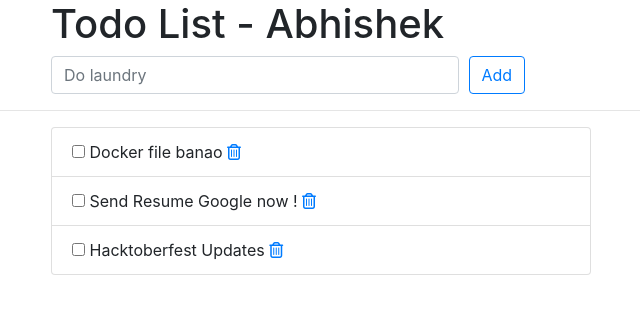
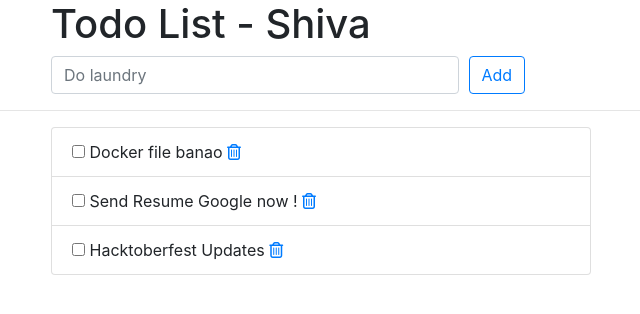
Before and after one commit to Shivakumarmv/Assessment-2, a Django app: page /todos/ in a window 1280 px wide. Shown: the top 314 px of the page, without its empty margins (224-864 px from the left). Run offline with Django 3.2, Linux system fonts and the light colour scheme; data comes from the database, SQL or seed files in the repository; some libraries are stand-ins or nearby versions.

Commit message:
dockerfile

```diff
--- a/todos/templates/todos/index.html
+++ b/todos/templates/todos/index.html
@@ -12,7 +12,7 @@
     <div class="offset-md-2 col-lg-9">
       <div class="page-header">
         <h1>
-          Todo List - Abhishek
+          Todo List - Shiva
         </h1>
       </div>
     </div>
```
Also changed, not shown: 1 other file.
